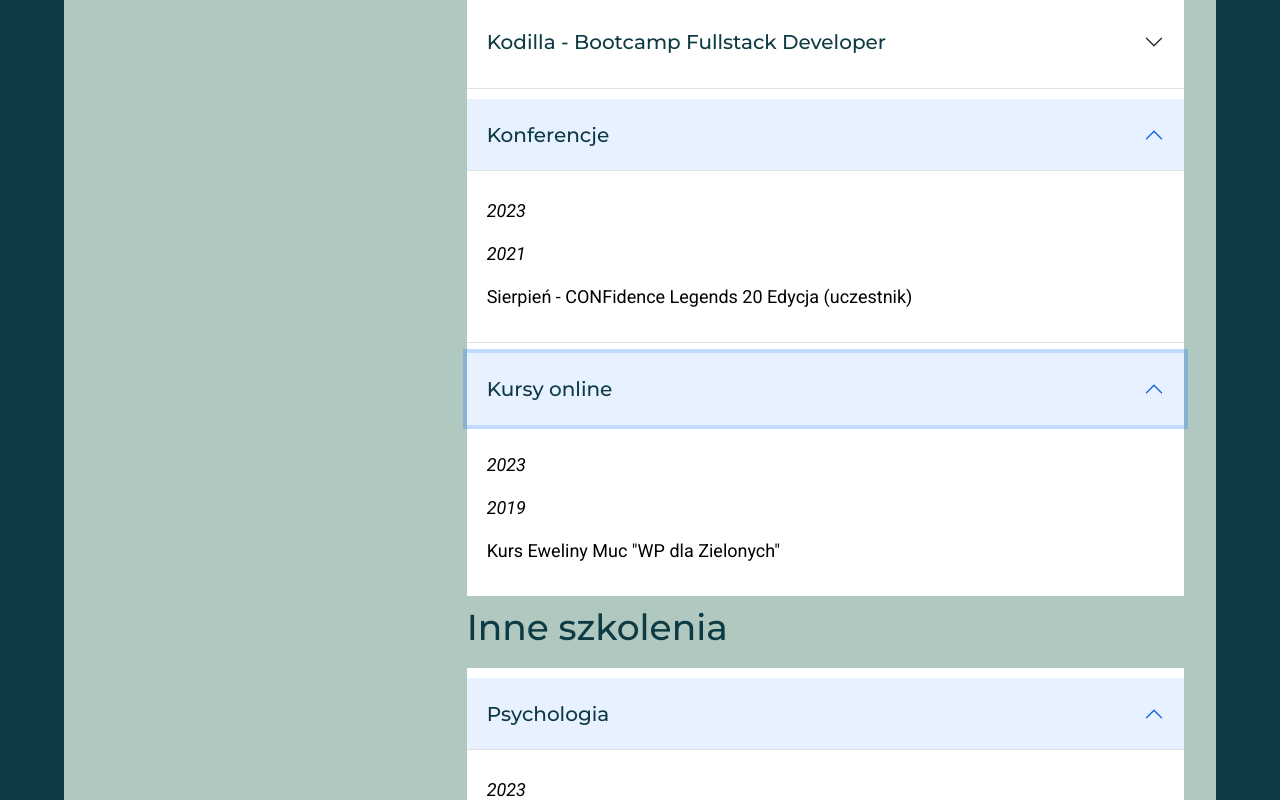
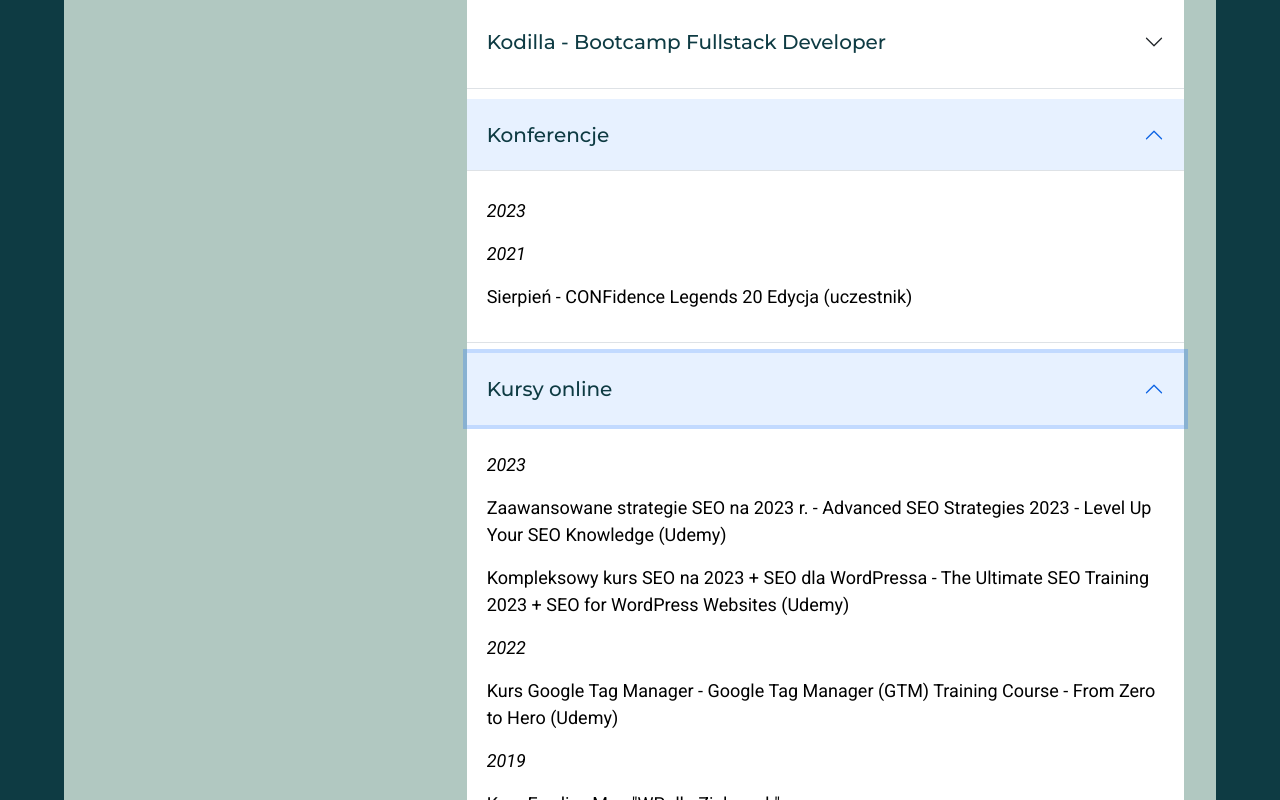
Before and after one commit to msedkiewicz/msedkiewicz-website, a React (Create React App) app: page /pl/curriculum-vitae in a window 1280 px wide. Both pictures are taken after a click on the button "Kursy online". Shown: the part 1540-2340 px from the top of the page. Built offline with nearby package versions, Linux system fonts and the light colour scheme.

Commit message:
Add Udemy courses

```diff
--- a/src/components/pages/CV/CVPL.js
+++ b/src/components/pages/CV/CVPL.js
@@ -205,10 +205,13 @@ const CurriculumPL = () => {
                   <p>
                     <i>2023</i>
                   </p>
-                  <p></p>
+                  <p>Zaawansowane strategie SEO na 2023 r. - Advanced SEO Strategies 2023 - Level Up Your SEO Knowledge (Udemy)</p>
+                  <p>Kompleksowy kurs SEO na 2023 + SEO dla WordPressa - The Ultimate SEO Training 2023 + SEO for WordPress Websites (Udemy)</p>
                   <p>
-                    <i>2019</i>
+                    <i>2022</i>
                   </p>
+                    <p>Kurs Google Tag Manager - Google Tag Manager (GTM) Training Course - From Zero to Hero (Udemy)</p>
+                  <p><i>2019</i></p>
                   <p>Kurs Eweliny Muc "WP dla Zielonych"</p>
                 </Accordion.Body>
               </Accordion.Item>
```
